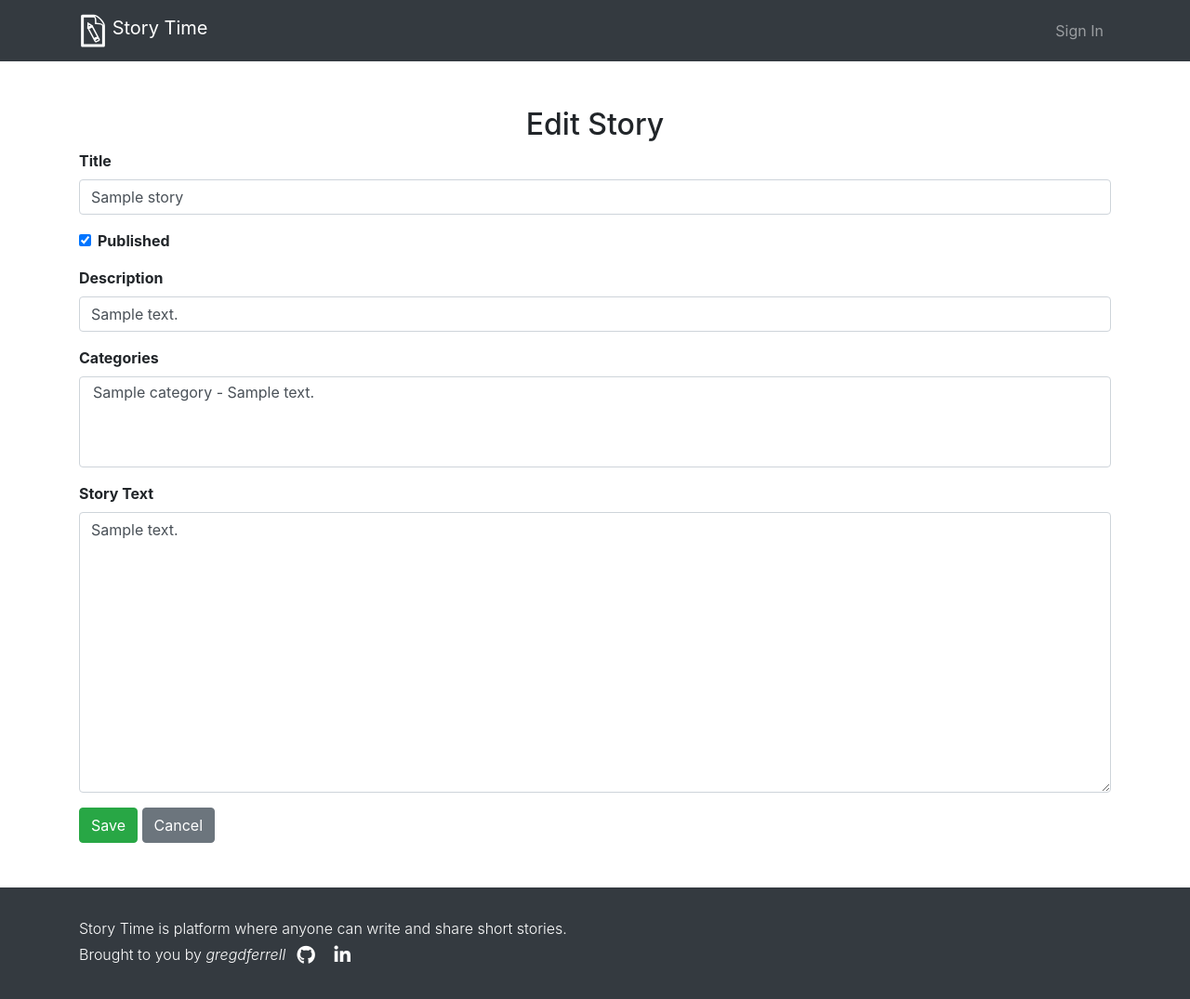
After one commit to gregdferrell/course-fsw-p4-story-time, a Flask app: template storytime/templates/edit_story.html in a window 1280 px wide. The commit adds this page. Shown: the whole page at 93% size. Run offline with Flask 2, Linux system fonts and the light colour scheme; the template is opened without the code that fills it: most values are stand-ins (such as "Sample title", 1, 10 or a date in 2020); parts of the project's set-up code (start-up, migrations or seed data) failed here and were passed over; some libraries are stand-ins or nearby versions.

Commit message:
add ability to edit stories and various cleanup/ui improvements

```diff
--- a/storytime/app.py
+++ b/storytime/app.py
@@ -273,9 +273,9 @@ def create_story():
     category_ids = request.form.getlist('categories', type=int)
     categories = story_time_service.get_categories_by_ids(category_ids=category_ids)
 
-    published = True
-    if request.form.get('save_draft'):
-        published = False
+    published = False
+    if request.form.get('published'):
+        published = True
 
     # Create story from user input
     story = Story(title=request.form.get('title', None), description=request.form.get('description', None),
@@ -295,6 +295,54 @@ def create_story():
     return redirect(url_for('user_dashboard'))
 
 
+@app.route('/stories/<int:story_id>/edit', methods=['GET'])
+@login_required
+def get_edit_story_page(story_id):
+    story = story_time_service.get_story_by_id(story_id)
+
+    # Resource check - 404
+    if not story:
+        abort(404)
+
+    # Auth check - 401
+    do_authorization(story.user_id)
+
+    if story:
+        categories = story_time_service.get_categories()
+        return render_template('edit_story.html', story=story, categories=categories)
+    else:
+        return redirect(url_for('user_dashboard'))
+
+
+@app.route('/stories/<int:story_id>/edit', methods=['POST'])
+@login_required
+def edit_story(story_id):
+    story = story_time_service.get_story_by_id(story_id)
+
+    # Resource check - 404
+    if not story:
+        abort(404)
+
+    # Auth check - 401
+    do_authorization(story.user_id)
+
+    # Update fields
+    story.title = request.form.get('title', story.title)
+    story.description = request.form.get('description', story.description)
+    story.story_text = request.form.get('text', story.story_text)
+    category_ids = request.form.getlist('categories', type=int)
+    story.categories = story_time_service.get_categories_by_ids(category_ids=category_ids)
+    story.published = False
+    if request.form.get('published'):
+        story.published = True
+
+    story_time_service.update_story(story)
+
+    success_message = 'Updated {} successfully.'.format(story.title)
+    flash(success_message, 'success')
+    return redirect(url_for('view_story', story_id=story_id))
+
+
 @app.route('/stories/<int:story_id>/delete', methods=['POST'])
 def delete_story(story_id):
     story = story_time_service.get_story_by_id(story_id=story_id)
@@ -312,26 +360,6 @@ def delete_story(story_id):
     success_message = 'Successfully deleted story "{}".'.format(story.title)
     flash(success_message, 'success')
     return redirect(url_for('user_dashboard'))
-
-
-@app.route('/stories/<int:story_id>/publish', methods=['POST'])
-def story_update_published(story_id):
-    story = story_time_service.get_story_by_id(story_id=story_id)
-
-    # Resource check - 404
-    if not story:
-        raise AppExceptionNotFound
-
-    # Auth check - 401
-    do_authorization(story.user_id)
-
-    # Publish or unpublish story
-    publish_flag = bool(int(request.form.get('pf', 0)))
-    story_time_service.story_update_published_flag(story.id, publish_flag=publish_flag)
-
-    success_message = 'Successfully {} story "{}".'.format('published' if publish_flag else 'unpublished', story.title)
-    flash(success_message, 'success')
-    return redirect(url_for('view_story', story_id=story_id))
 
 
 @app.route('/stories/<int:story_id>', methods=['GET'])
--- a/storytime/static/css/main.css
+++ b/storytime/static/css/main.css
@@ -18,11 +18,6 @@
     -moz-border-radius: 5px;
     color: white;
     padding: .25rem .5rem .25rem;
-}
-
-#create-story-section {
-    margin-bottom: 3rem;
-    margin-top: 3rem;
 }
 
 .cur-point {
@@ -118,6 +113,10 @@
     display: inline;
 }
 
+.published-check {
+    margin-bottom: 1rem;
+}
+
 .sign-in-section {
     margin-bottom: 20rem;
 }
@@ -139,6 +138,15 @@
     margin-bottom: 1rem;
 }
 
+#update-story-section {
+    margin-bottom: 3rem;
+    margin-top: 3rem;
+}
+
+#update-story-section form div label {
+    font-weight: bold;
+}
+
 /*
  * Screen width >= 768 px
  */
--- a/storytime/story_time_service.py
+++ b/storytime/story_time_service.py
@@ -80,19 +80,8 @@ def update_story(story: Story):
     :param story: the story to update
     """
     db_session.add(story)
-    db_session.commit()
-    return
-
-
-def story_update_published_flag(story_id: int, publish_flag: bool):
-    """
-    Updates the published status for the given story_id
-    :param story_id: the primary key of the story to update
-    :param publish_flag: a boolean indicating whether to set status to published or not
-    """
-    story = db_session.query(Story).filter_by(id=story_id).one()
-    story.published = publish_flag
-    db_session.add(story)
+    db_session.execute("UPDATE story SET date_last_modified = TIMEZONE('utc', CURRENT_TIMESTAMP) WHERE id = :id",
+                       {'id': story.id})
     db_session.commit()
     return
 
@@ -123,10 +112,10 @@ def get_published_stories(count: int = None):
     :param count: the number of stories to retrieve
     :return: a list of stories
     """
-    # TODO rewrite this so we're not duplicating so much code
+    query = db_session.query(Story).filter_by(published=True).order_by(Story.date_created.desc())
     if count:
-        return db_session.query(Story).filter_by(published=True).order_by(Story.date_created.desc()).limit(count).all()
-    return db_session.query(Story).filter_by(published=True).order_by(Story.date_created.desc()).limit(count).all()
+        query = query.limit(count)
+    return query.all()
 
 
 def get_published_stories_by_category_id(category_id: int):
@@ -143,9 +132,9 @@ def get_stories_by_user_id(user_id: int):
     """
     Gets all stories for the given user id.
     :param user_id: the primary key for the user to search on
-    :return: a list of stories
+    :return: a list of stories ordered by date last modified descending
     """
-    return db_session.query(Story).filter_by(user_id=user_id).order_by(Story.title.asc()).all()
+    return db_session.query(Story).filter_by(user_id=user_id).order_by(Story.date_last_modified.desc()).all()
 
 
 def get_story_by_id(story_id: int):
--- a/storytime/templates/base_layout.html
+++ b/storytime/templates/base_layout.html
@@ -29,9 +29,6 @@
                 <span class="align-middle">Story Time</span>
             </a>
             <ul class="navbar-nav">
-                <li class="nav-item">
-                    <a class="nav-link" href="#">Browse Stories</a>
-                </li>
                 {% if session['user_id'] %}
                     <li class="nav-item">
                         <a class="nav-link" href="{{ url_for('create_story') }}">Create Story</a>
--- /dev/null
+++ b/storytime/templates/edit_story.html
@@ -0,0 +1,51 @@
+{% extends "base_layout.html" %}
+
+{% set title = 'Edit ' + story.title %}
+
+{% block page_detail %}
+    {% include "show_flashed_messages.html" %}
+
+    <section class="container" id="update-story-section">
+        <header class="text-center" id="edit-story-header">
+            <h2>Edit Story</h2>
+        </header>
+        <form action="{{url_for('edit_story', story_id=story.id)}}" method="post" >
+            <div class="form-group">
+                <label for="story-title">Title</label>
+                <input type="text" name="title" id="story-title" class="form-control" value="{{ story.title }}" required>
+            </div>
+            {% set checked = "" %}
+            {% if story.published %}
+                {% set checked = "checked" %}
+            {% endif %}
+            <div class="form-check published-check">
+                <input type="checkbox" name="published" id="published-check" class="form-check-input" {{ checked }}>
+                <label class="form-check-label" for="published-check">Published</label>
+            </div>
+            <div class="form-group">
+                <label for="story-description">Description</label>
+                <input type="text" name="description" id="story-description" class="form-control" value="{{ story.description }}" required>
+            </div>
+            <div class="form-group">
+                <label for="story-categories">Categories</label>
+                <select multiple name="categories" class="form-control" id="story-categories">
+                    {% for category in categories %}
+                        {% set selected = "" %}
+                        {% if category in story.categories %}
+                            {% set selected = "selected" %}
+                        {% endif %}
+
+                        <option value="{{ category.id }}" {{ selected }}>{{ category.label }} - {{ category.description }}</option>
+                    {% endfor %}
+                </select>
+            </div>
+            <div class="form-group">
+                <label for="story-text">Story Text</label>
+                <textarea name="text" rows="12" cols="50" maxlength="4000" id="story-text" class="form-control" required>{{ story.story_text }}</textarea>
+            </div>
+            <button class="btn btn-success" type="submit">Save</button>
+            <a class="btn btn-secondary" href="javascript:history.back()">Cancel</a>
+        </form>
+    </section>
+
+{% endblock %}
```
Also changed, not shown: storytime/templates/create_story.html (+6 -3 lines), storytime/templates/user_dashboard.html (+24 -16 lines), storytime/templates/view_story.html (+1 -18 lines), README.md.
